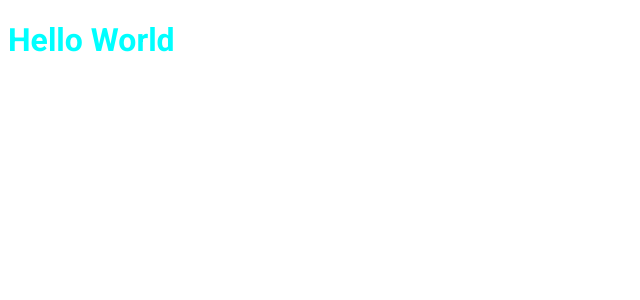
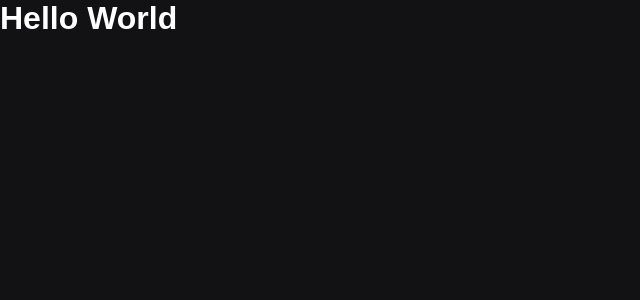
Before and after one commit to RafaelKozar/ignews, a Next.js app: page / in a window 1280 px wide. Shown: the top 300 px of the page, without its empty margins (0-640 px from the left). Built offline with nearby package versions, Linux system fonts and the light colour scheme.

Commit message:
init sytle global

```diff
--- a/src/pages/_app.tsx
+++ b/src/pages/_app.tsx
@@ -1,4 +1,5 @@
 import {AppProps} from 'next/app'
+import '../styles/global.scss'
 
 ///Este é toda vez recarregado toda vez que o usuário troca de tela
 function MyApp({ Component, pageProps } : AppProps) {
--- a/src/pages/_document.tsx
+++ b/src/pages/_document.tsx
@@ -1,6 +1,7 @@
 import Document, { Html, Head, Main, NextScript } from 'next/document';
 
 // este documento é executada apenas uma vez no início da aplicação
+// este arquivo não pode ter css importado
 export default class MyDocument extends Document {
     render() {
         return (
--- a/src/pages/index.tsx
+++ b/src/pages/index.tsx
@@ -1,4 +1,3 @@
-import styles from '../styles/home.module.scss';
 
 import Head from 'next/head';
 
@@ -8,7 +7,7 @@
       <Head>
         <title>IgNews | Início </title>
       </Head>
-      <h1 className={styles.title}>
+      <h1 >
         Hello World
       </h1>
     </>
--- /dev/null
+++ b/src/styles/global.scss
@@ -0,0 +1,46 @@
+*{
+    margin: 0;
+    padding: 0;
+    box-sizing: border-box;
+}
+
+:root{
+    --white: #fff;
+    --gray-100: #e1e1e6;
+    --gray-300: #a8a8b3;
+    --gray-900: #121214;
+
+    --cyan-500: #61dafb;
+    --yellow-500: #eba417;
+
+}
+
+@media (max-width: 1080px){
+    html{
+        font-size: 93.75%;
+    }
+}
+
+@media (max-width: 720px){
+    html{
+        font-size: 87.5%;
+    }
+}
+
+body {
+    background: var(--gray-900);
+    color: var(--white);
+}
+
+body, input, select, textarea, button {
+    font: 400 1rem "Robto", sans-serif;
+}
+
+button{
+    cursor: pointer;
+}
+
+a{
+    color: inherit;
+    text-decoration:none;
+}
--- a/src/styles/home.module.scss
+++ /dev/null
@@ -1,4 +0,0 @@
-.title {
-    color: aqua;
-    font-family: Roboto;
-}
```
